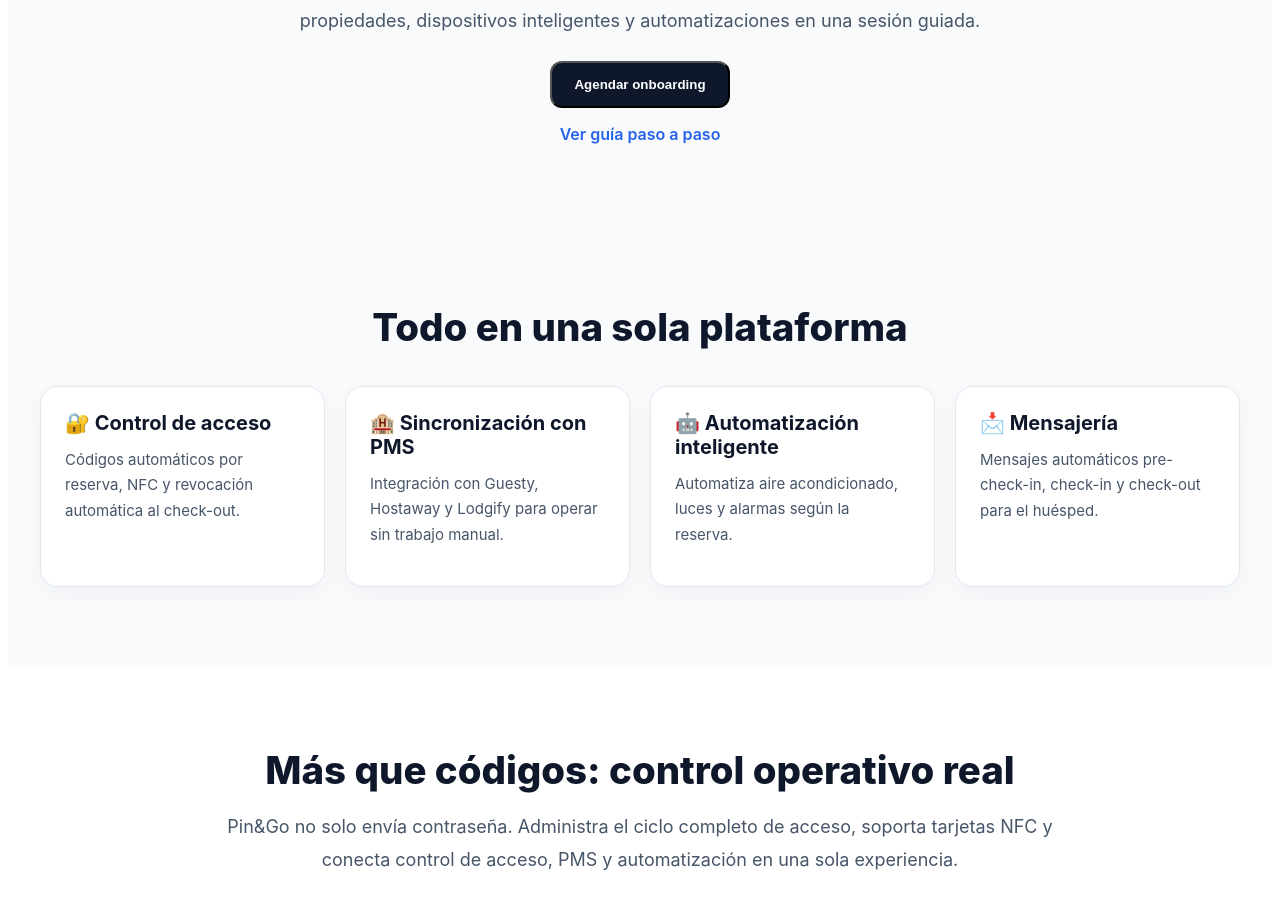
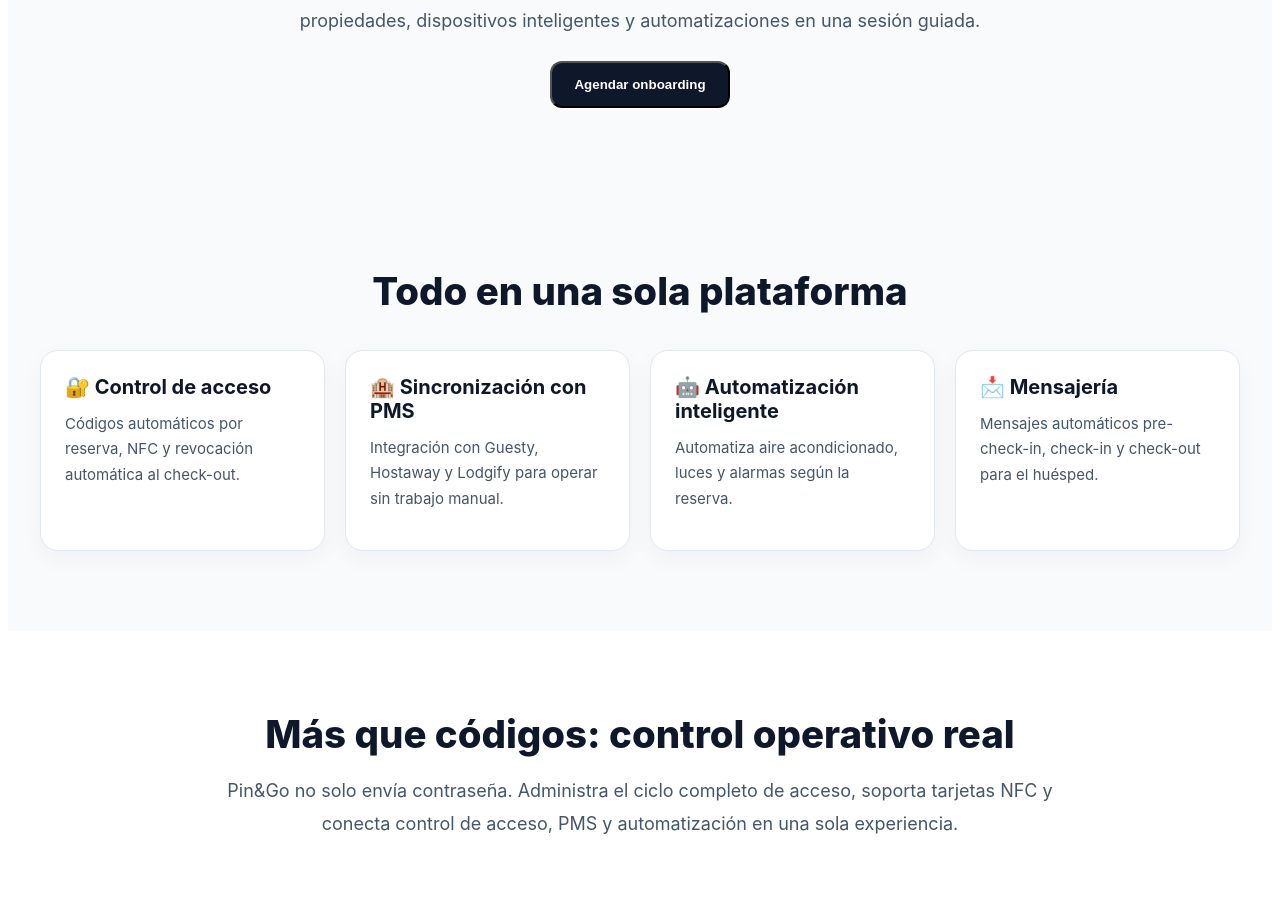
Before and after one commit to freddiefernandezmaysonet-netizen/pin-go-dashboard, a React (Vite) app: page /home in a window 1280 px wide. Shown: the part 1080-1988 px from the top of the page. Built offline with nearby package versions, Linux system fonts and the light colour scheme; no server answers.

Commit message:
refactor(landing): remove step guide link from assisted onboarding

```diff
--- a/src/pages/LandingPage.tsx
+++ b/src/pages/LandingPage.tsx
@@ -361,17 +361,7 @@ export default function LandingPage() {
   </button>
 </div>
 
-            <div style={{ marginTop: 16 }}>
-              <Link
-                to="/onboarding"
-                style={{ color: "#2563eb", fontWeight: 600, textDecoration: "none" }}
-              >
-                {lang === "es"
-                  ? "Ver guía paso a paso"
-                  : "View step-by-step guide"}
-              </Link>
-            </div>
-          </div>
+         </div>
         </section>
 
         <section style={styles.sectionAlt}>
```
